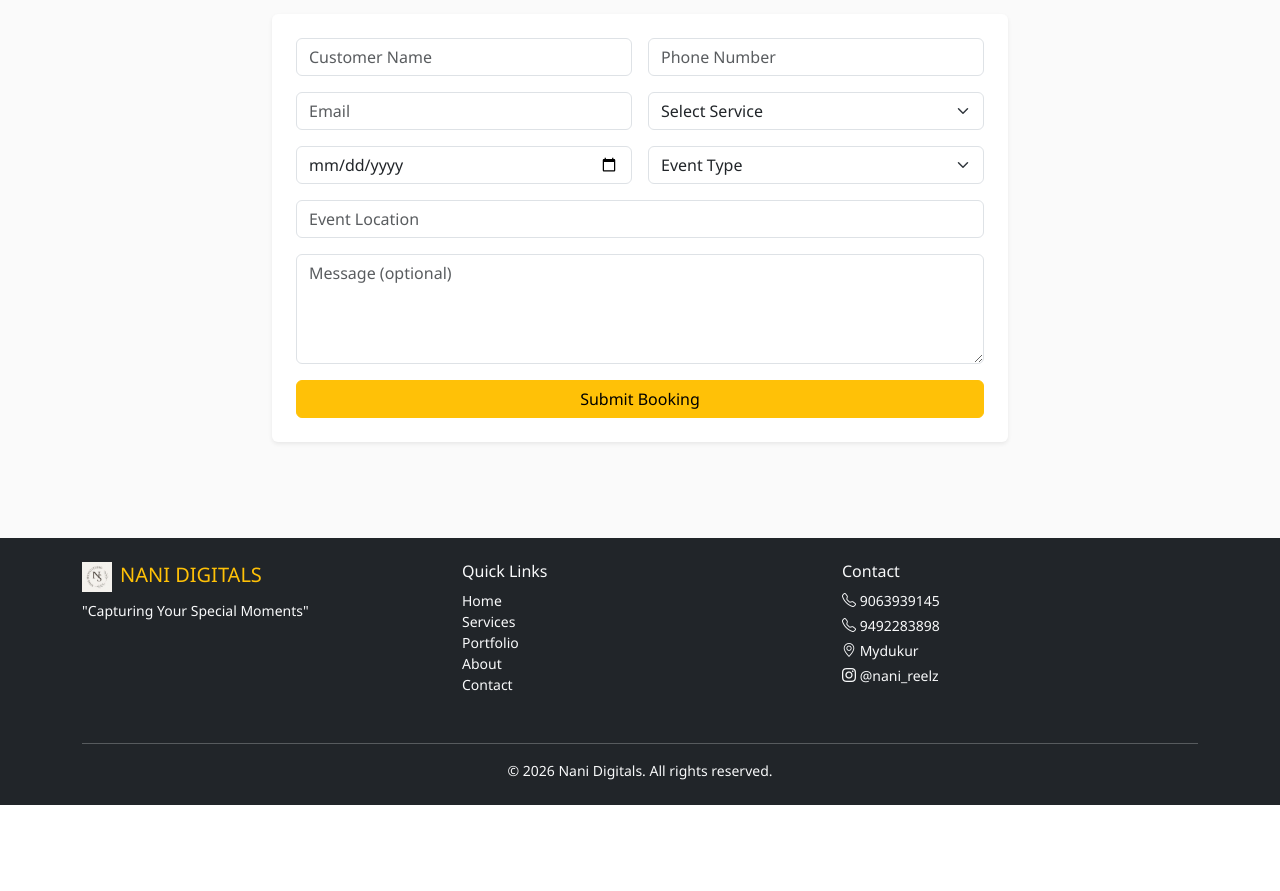
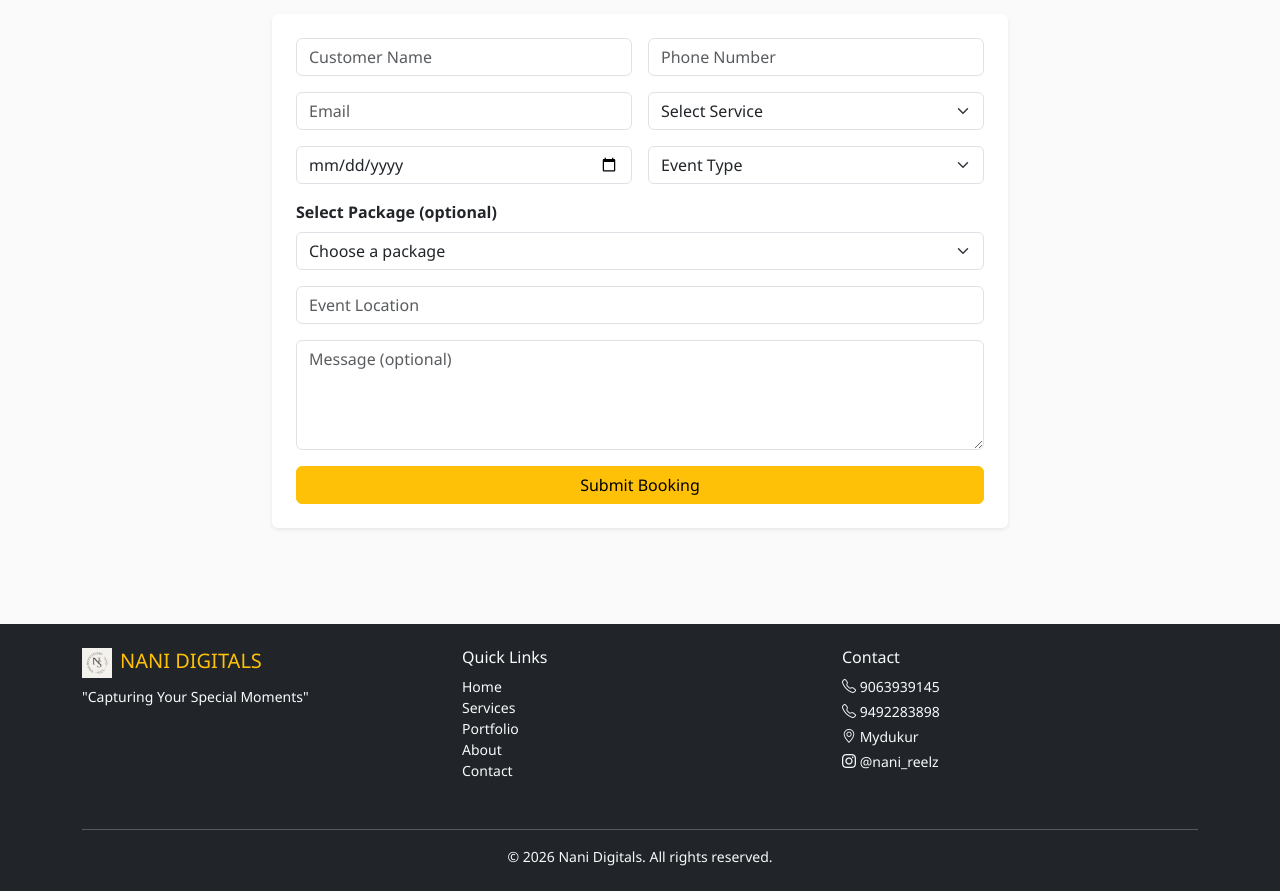
Before and after one commit to alphaoslo/nani_studio, a Flask app: page /booking in a window 1280 px wide. Shown: the part 188-1079 px from the top of the page. Before the commit the page ends 993 px from the top, so only its background shows below. Run offline with Flask 3, Linux system fonts and the light colour scheme.

Commit message:
feat: add packages, updated service/event options, package column

```diff
--- a/models/booking.py
+++ b/models/booking.py
@@ -12,5 +12,6 @@ class Booking(db.Model):
     event_type = db.Column(db.String(100), nullable=False)
     location = db.Column(db.String(200), nullable=False)
     message = db.Column(db.Text, default='')
+    package = db.Column(db.String(500), default='')
     status = db.Column(db.String(20), default='Pending')
     created_at = db.Column(db.DateTime, default=lambda: datetime.now(timezone.utc))
--- a/routes/booking.py
+++ b/routes/booking.py
@@ -15,6 +15,7 @@ def index():
         event_type = request.form.get('event_type', '').strip()
         location = request.form.get('location', '').strip()
         message = request.form.get('message', '').strip()
+        package = request.form.get('package', '').strip()
 
         errors = []
         if not name:
@@ -46,6 +47,7 @@ def index():
             event_type=event_type,
             location=location,
             message=message,
+            package=package,
         )
         db.session.add(booking)
         db.session.commit()
--- a/templates/admin/bookings.html
+++ b/templates/admin/bookings.html
@@ -17,7 +17,7 @@
             <div class="col-md-4"><button type="submit" class="btn btn-dark">Filter</button></div>
         </form>
         <table class="table table-hover">
-            <thead><tr><th>Name</th><th>Phone</th><th>Service</th><th>Date</th><th>Status</th><th>Update</th></tr></thead>
+            <thead><tr><th>Name</th><th>Phone</th><th>Service</th><th>Date</th><th>Package</th><th>Status</th><th>Update</th></tr></thead>
             <tbody>
                 {% for b in bookings %}
                 <tr>
@@ -25,6 +25,7 @@
                     <td>{{ b.phone }}</td>
                     <td>{{ b.service }}</td>
                     <td>{{ b.event_date }}</td>
+                    <td>{{ b.package or '-' }}</td>
                     <td>{{ b.status }}</td>
                     <td>
                         <form method="POST" action="{{ url_for('admin.update_booking', id=b.id) }}" style="display:inline;">
--- a/templates/customer/booking.html
+++ b/templates/customer/booking.html
@@ -14,22 +14,36 @@
                         <div class="col-md-6">
                             <select name="service" class="form-select" required>
                                 <option value="">Select Service</option>
-                                <option>Photography</option>
-                                <option>Videography</option>
-                                <option>Drone Shoot</option>
-                                <option>Photo & Video Editing</option>
+                                <option>Traditional camera</option>
+                                <option>Traditional video</option>
+                                <option>CANDID WEDDING</option>
+                                <option>CINEMATIC VIDEO</option>
+                                <option>Drone</option>
+                                <option>LED SCREEN (TV)</option>
+                                <option>Photo & video editing</option>
                             </select>
                         </div>
                         <div class="col-md-6"><input type="date" name="event_date" class="form-control" required></div>
                         <div class="col-md-6">
                             <select name="event_type" class="form-select" required>
                                 <option value="">Event Type</option>
+                                <option>Engagement</option>
+                                <option>Pre wedding shoot (song)</option>
                                 <option>Wedding</option>
-                                <option>Pre-Wedding</option>
-                                <option>Birthday</option>
-                                <option>Corporate</option>
-                                <option>Portrait</option>
-                                <option>Other</option>
+                                <option>Birthday party</option>
+                                <option>Post wedding shoot</option>
+                            </select>
+                        </div>
+                        <div class="col-12">
+                            <label class="form-label fw-bold">Select Package (optional)</label>
+                            <select name="package" class="form-select">
+                                <option value="">Choose a package</option>
+                                <option>PACKAGE 1: SILVER — Total: 40,000/- (1 Traditional Camera, 1 Traditional Video, 12x36 Album 40 to 45 sheets)</option>
+                                <option>PACKAGE 2: BOTH (GIRL & BOY) — Total: 60,000/- (2 Traditional Cameras, 2 Traditional Videos, 12x36 Album 45 to 50 sheets)</option>
+                                <option>PACKAGE 3: PREMIUM — Total: 1,00,000/- (2 Traditional Cameras, 2 Traditional Videos, 1 Drone, 2x 12x36 Albums 60 to 65 sheets, Post Wedding Photos, 2 Photo Calendars, 2 Photo Frames)</option>
+                                <option>PACKAGE 4: DELUXE — Total: 1,40,000/- (1 Traditional Camera, 1 Traditional Video, 1 Candid Camera, 1 Cinematic Video, 2x 12x36 Albums, 2 Photo Frames, 2 Photo Calendars, 1 Drone, 1 WhatsApp Invitation)</option>
+                                <option>PACKAGE 5: ELITE — Total: 1,70,000/- (Pre-wedding shoot 1 song, 1 Traditional Camera, 1 Traditional Video, 1 Candid Camera, 1 Cinematic Video, 2x 12x36 Albums, 2 Photo Frames, 2 Photo Calendars, 1 Drone, 1 LED SCREEN, 1 WhatsApp Invitation)</option>
+                                <option>PACKAGE 6: ULTIMATE — Total: 2,00,000/- (Pre-Wedding Shoot 1 song, 1 Traditional Camera, 1 Traditional Video, 1 Candid Camera, 1 Cinematic Video, 1 Audience video, 2x LED TV (6x8), 1 Drone, 2x 12x36 Albums, 2 Photo Frames, 2 Photo Calendars, 1 WhatsApp Invitation, Wedding Highlights video, 1x 64GB pen drive)</option>
                             </select>
                         </div>
                         <div class="col-12"><input type="text" name="location" class="form-control" placeholder="Event Location" required></div>
```
